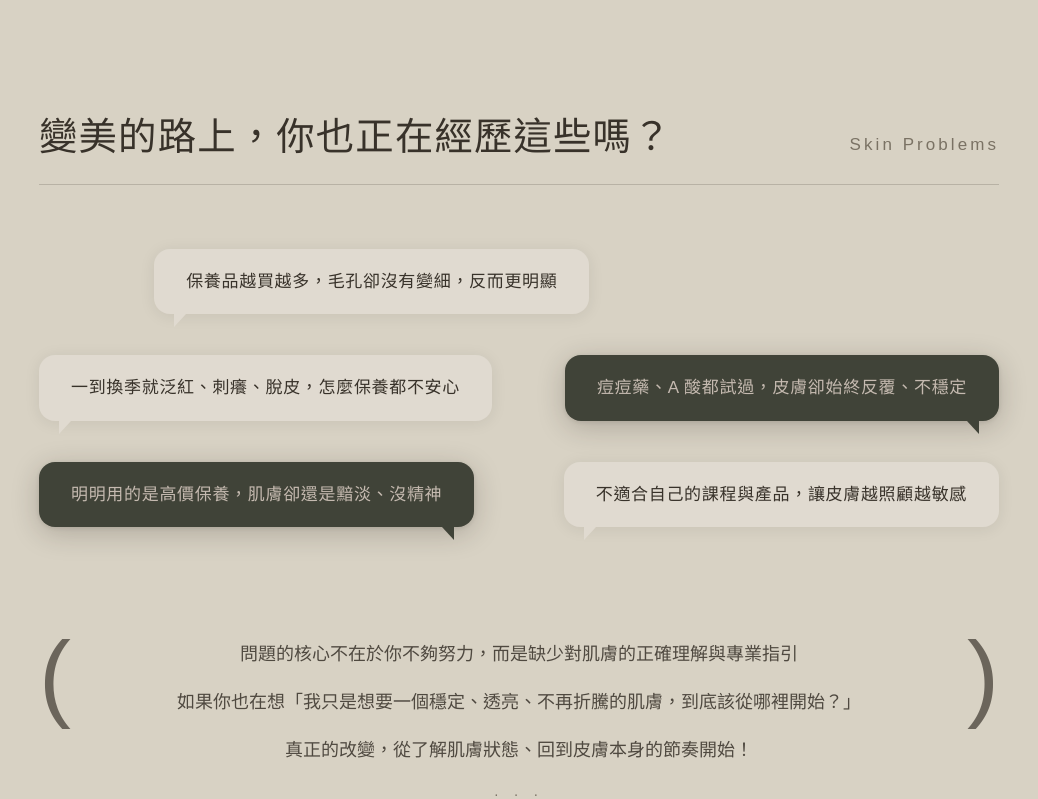
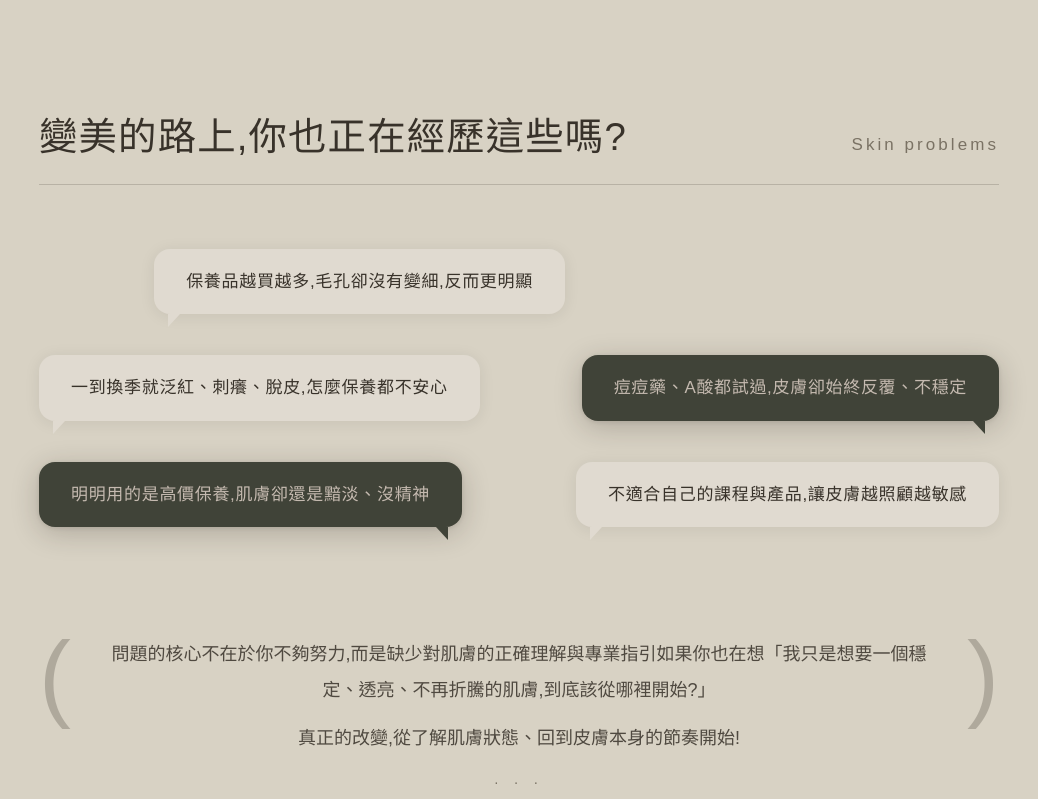
Before and after one commit to parintnk/9skin, a Next.js app: page /example1 in a window 1280 px wide. Shown: the part 1601-2400 px from the top of the page, without its empty margins (121-1159 px from the left). Built offline with nearby package versions, Linux system fonts and the light colour scheme.

Commit message:
Skin Problems  update

```diff
--- a/app/example1/page.tsx
+++ b/app/example1/page.tsx
@@ -22,12 +22,14 @@ function Bubble({ text, dark = false, align = "left" }: { text: string; dark?: b
 
   const tail =
     align === "left" ? (
-      <div style={{ display: "flex", justifyContent: "flex-start", paddingLeft: 20 }}>
-        <div style={{ width: 0, height: 0, borderRight: "12px solid transparent", borderTop: `13px solid ${bgHex}` }} />
+      <div style={{ display: "flex", justifyContent: "flex-start", paddingLeft: 14 }}>
+        <div className="sm:hidden" style={{ width: 0, height: 0, borderRight: "8px solid transparent", borderTop: `9px solid ${bgHex}` }} />
+        <div className="hidden sm:block" style={{ width: 0, height: 0, borderRight: "12px solid transparent", borderTop: `13px solid ${bgHex}` }} />
       </div>
     ) : align === "right" ? (
-      <div style={{ display: "flex", justifyContent: "flex-end", paddingRight: 20 }}>
-        <div style={{ width: 0, height: 0, borderLeft: "12px solid transparent", borderTop: `13px solid ${bgHex}` }} />
+      <div style={{ display: "flex", justifyContent: "flex-end", paddingRight: 14 }}>
+        <div className="sm:hidden" style={{ width: 0, height: 0, borderLeft: "8px solid transparent", borderTop: `9px solid ${bgHex}` }} />
+        <div className="hidden sm:block" style={{ width: 0, height: 0, borderLeft: "12px solid transparent", borderTop: `13px solid ${bgHex}` }} />
       </div>
     ) : (
       <div style={{ display: "flex", justifyContent: "center" }}>
@@ -36,9 +38,9 @@ function Bubble({ text, dark = false, align = "left" }: { text: string; dark?: b
     );
 
   return (
-    <div className="flex flex-col max-w-[88vw] sm:max-w-none">
+    <div className="flex flex-col max-w-[92vw] sm:max-w-none">
       <div
-        className="rounded-2xl px-6 sm:px-8 py-4 sm:py-5"
+        className="rounded-xl sm:rounded-2xl px-3 sm:px-8 py-2 sm:py-5"
         style={{
           backgroundColor: bgHex,
           color,
@@ -47,7 +49,7 @@ function Bubble({ text, dark = false, align = "left" }: { text: string; dark?: b
             : "0 2px 16px rgba(30,24,18,0.08)",
         }}
       >
-        <p className="text-[15px] sm:text-base lg:text-[17px] font-light" style={{ letterSpacing: "0.04em" }}>
+        <p className="text-[13px] sm:text-base lg:text-[17px] font-light" style={{ letterSpacing: "0.04em" }}>
           {text}
         </p>
       </div>
@@ -526,68 +528,62 @@ export default function Page() {
       {/* ══════════════════════════════════════
           SECTION 3 — Skin Problems / Chat Bubbles
       ══════════════════════════════════════ */}
-      <section className="py-8 sm:py-24 lg:py-28" style={{ backgroundColor: "var(--brand-cream)" }}>
-        <div className="max-w-5xl mx-auto px-6 sm:px-8">
-
-          <div className="flex flex-col sm:flex-row sm:items-baseline sm:justify-between gap-2 mb-5">
-            <h2 className="text-2xl sm:text-3xl lg:text-[2.4rem] font-light leading-snug" style={{ letterSpacing: "0.03em" }}>
-              變美的路上，你也正在經歷這些嗎？
+      <section className="h-[85svh] min-h-[580px] sm:h-auto sm:min-h-0 py-4 sm:py-24 lg:py-28 flex flex-col justify-center overflow-hidden sm:block" style={{ backgroundColor: "var(--brand-cream)" }}>
+        <div className="max-w-5xl mx-auto px-4 sm:px-8">
+          <div className="flex flex-col sm:flex-row sm:items-baseline sm:justify-between gap-1 sm:gap-2 mb-3 sm:mb-5">
+            <h2 className="text-lg sm:text-3xl mt-5 md:mt-0 lg:text-[2.4rem] font-light leading-snug" style={{ letterSpacing: "0.03em" }}>
+              變美的路上,你也正在經歷這些嗎?
             </h2>
-            <span className="text-sm lg:text-[17px] font-light shrink-0" style={{ color: "var(--brand-gold)", letterSpacing: "0.18em" }}>
-              Skin Problems
+            <span className="text-[11px] sm:text-sm mb-4 md:mb-0 lg:text-[17px] font-light shrink-0" style={{ color: "var(--brand-gold)", letterSpacing: "0.18em" }}>
+              Skin problems
             </span>
           </div>
-          <div className="w-full h-px mb-16" style={{ backgroundColor: "rgba(56,50,42,0.2)" }} />
-
-          <div className="flex flex-col gap-4 sm:gap-7 mb-6 sm:mb-20">
+          <div className="w-full h-px mb-12 sm:mb-16" style={{ backgroundColor: "rgba(56,50,42,0.2)" }} />
+          <div className="flex flex-col gap-2 sm:gap-7 mb-4 sm:mb-20">
             {/* Row 1 — center-left */}
             <div data-reveal="left" className="flex justify-start sm:pl-[12%]">
-              <Bubble text="保養品越買越多，毛孔卻沒有變細，反而更明顯" align="left" />
+              <Bubble text="保養品越買越多,毛孔卻沒有變細,反而更明顯" align="left" />
             </div>
             {/* Row 2 — mobile */}
             <div data-reveal="right" className="flex justify-end sm:hidden">
-              <Bubble dark text="痘痘藥、A 酸都試過，皮膚卻始終反覆、不穩定" align="right" />
+              <Bubble dark text="痘痘藥、A酸都試過,皮膚卻始終反覆、不穩定" align="right" />
             </div>
             {/* Row 2 — desktop */}
             <div data-reveal className="hidden sm:flex sm:flex-row sm:items-start sm:justify-between gap-5">
-              <Bubble text="一到換季就泛紅、刺癢、脫皮，怎麼保養都不安心" align="left" />
-              <Bubble dark text="痘痘藥、A 酸都試過，皮膚卻始終反覆、不穩定" align="right" />
+              <Bubble text="一到換季就泛紅、刺癢、脫皮,怎麼保養都不安心" align="left" />
+              <Bubble dark text="痘痘藥、A酸都試過,皮膚卻始終反覆、不穩定" align="right" />
             </div>
             {/* Row 2 mobile — light */}
             <div data-reveal="left" className="flex justify-start sm:hidden">
-              <Bubble text="一到換季就泛紅、刺癢、脫皮，怎麼保養都不安心" align="left" />
+              <Bubble text="一到換季就泛紅、刺癢、脫皮,怎麼保養都不安心" align="left" />
             </div>
             {/* Row 3 — mobile */}
             <div data-reveal="right" className="flex justify-end sm:hidden">
-              <Bubble dark text="明明用的是高價保養，肌膚卻還是黯淡、沒精神" align="right" />
+              <Bubble dark text="明明用的是高價保養,肌膚卻還是黯淡、沒精神" align="right" />
             </div>
             <div data-reveal="left" className="flex justify-start sm:hidden">
-              <Bubble text="不適合自己的課程與產品，讓皮膚越照顧越敏感" align="left" />
+              <Bubble text="不適合自己的課程與產品,讓皮膚越照顧越敏感" align="left" />
             </div>
             {/* Row 3 — desktop */}
             <div data-reveal className="hidden sm:flex sm:flex-row sm:items-start sm:justify-between gap-5">
-              <Bubble dark text="明明用的是高價保養，肌膚卻還是黯淡、沒精神" align="right" />
-              <Bubble text="不適合自己的課程與產品，讓皮膚越照顧越敏感" align="left" />
-            </div>
-          </div>
-
-          <div className="flex items-start gap-4 sm:gap-8">
-            <span className="text-[4rem] sm:text-[5rem] lg:text-[6rem] font-extralight leading-none shrink-0 select-none mt-2" style={{ color: "var(--brand-dark)", opacity: 0.68 }}>(</span>
-            <div className="flex-1 text-center space-y-3 py-4">
-              <p className="text-[15px] sm:text-base lg:text-[18px] font-light leading-loose" style={{ color: "var(--brand-dark)", opacity: 0.85 }}>
-                問題的核心不在於你不夠努力，而是缺少對肌膚的正確理解與專業指引
+              <Bubble dark text="明明用的是高價保養,肌膚卻還是黯淡、沒精神" align="right" />
+              <Bubble text="不適合自己的課程與產品,讓皮膚越照顧越敏感" align="left" />
+            </div>
+          </div>
+
+          <div className="flex items-start gap-2 sm:gap-8 mt-12 md:mt-0">
+            <span className="text-[4.5rem] sm:text-[5rem] lg:text-[6rem] font-extralight leading-none shrink-0 select-none mt-2 sm:mt-2" style={{ color: "var(--brand-dark)", opacity: 0.25 }}>(</span>
+            <div className="flex-1 text-center space-y-1 sm:space-y-3 py-2 sm:py-4">
+              <p className="text-[11px] sm:text-base lg:text-[18px] font-light leading-relaxed sm:leading-loose" style={{ color: "var(--brand-dark)", opacity: 0.85 }}>
+                問題的核心不在於你不夠努力,<br className="sm:hidden" />而是缺少對肌膚的正確理解與專業指引如果你也在想「我只是想要一個穩定、透亮、<br className="sm:hidden" />不再折騰的肌膚,到底該從哪裡開始?」
               </p>
-              <p className="text-[15px] sm:text-base lg:text-[18px] font-light leading-loose" style={{ color: "var(--brand-dark)", opacity: 0.85 }}>
-                如果你也在想「我只是想要一個穩定、透亮、不再折騰的肌膚，到底該從哪裡開始？」
+              <p className="text-[11px] sm:text-base lg:text-[18px] font-light leading-relaxed sm:leading-loose" style={{ color: "var(--brand-dark)", opacity: 0.85 }}>
+                真正的改變,從了解肌膚狀態、回到皮膚本身的節奏開始!
               </p>
-              <p className="text-[15px] sm:text-base lg:text-[18px] font-light leading-loose" style={{ color: "var(--brand-dark)", opacity: 0.85 }}>
-                真正的改變，從了解肌膚狀態、回到皮膚本身的節奏開始！
-              </p>
-              <p className="text-sm tracking-[0.4em] font-light pt-1" style={{ color: "var(--brand-gold)" }}>· · ·</p>
-            </div>
-            <span className="text-[4rem] sm:text-[5rem] lg:text-[6rem] font-extralight leading-none shrink-0 select-none mt-2" style={{ color: "var(--brand-dark)", opacity: 0.68 }}>)</span>
-          </div>
-
+              <p className="text-[10px] sm:text-sm tracking-[0.4em] font-light pt-1" style={{ color: "var(--brand-gold)" }}>· · ·</p>
+            </div>
+            <span className="text-[4.5rem] sm:text-[5rem] lg:text-[6rem] font-extralight leading-none shrink-0 select-none mt-2 sm:mt-2" style={{ color: "var(--brand-dark)", opacity: 0.25 }}>)</span>
+          </div>
         </div>
       </section>
 
```
